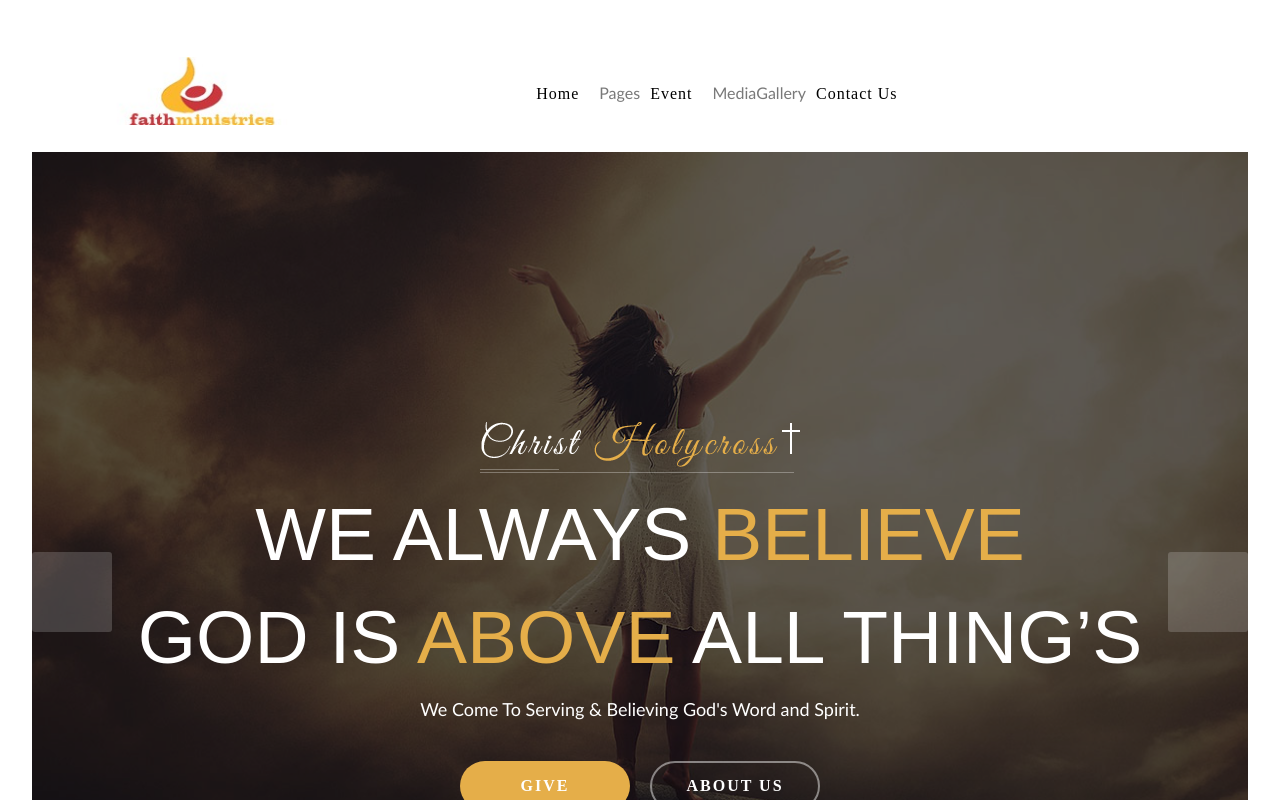
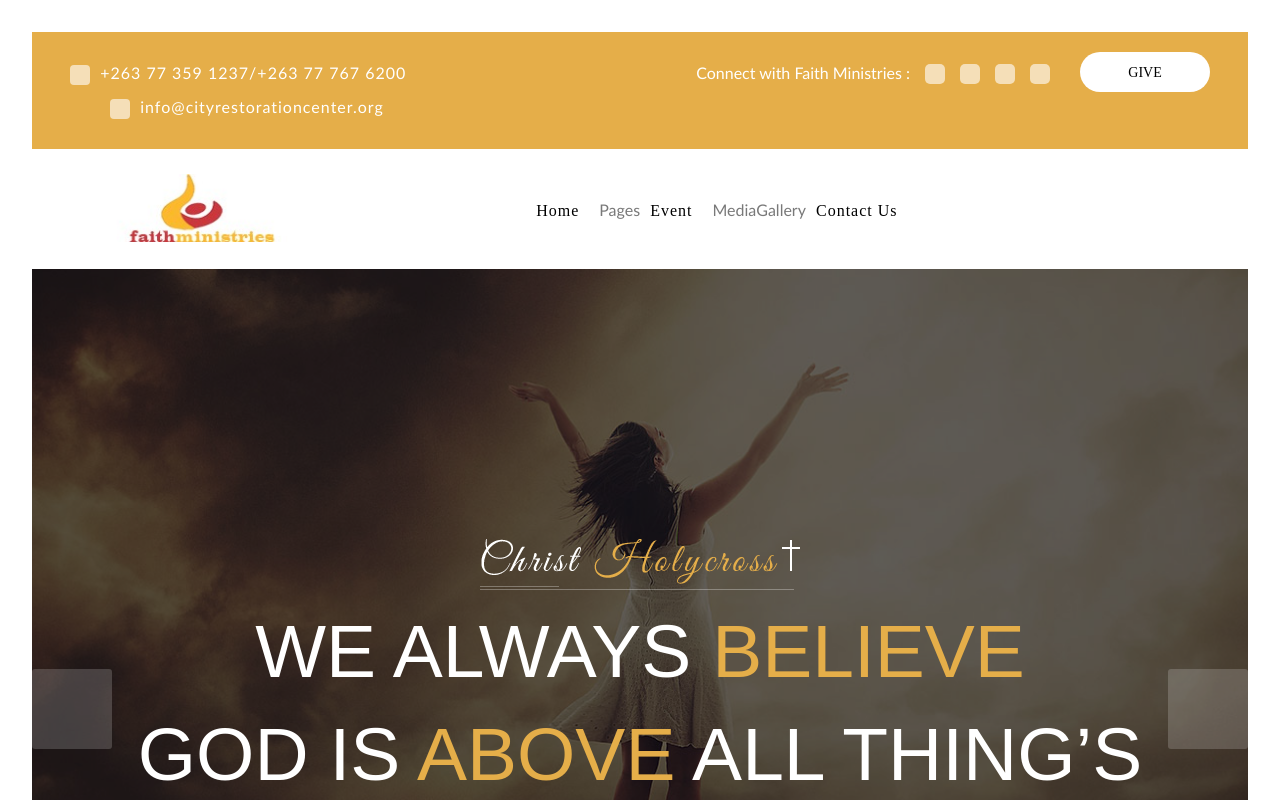
Before and after one commit to tatendasoza/crc, a React (Vite) app in the folder crc-react/: page / in a window 1280 px wide. Shown: the top 800 px of the page. Built offline with nearby package versions, Linux system fonts and the light colour scheme; a web font is replaced by a local one.

Commit message:
feat(header): add top header section with contact info and social links
The header component now includes a new top section displaying contact information, social media links, and a donation button. This enhances user accessibility and engagement options.

```diff
--- a/crc-react/src/components/Header.jsx
+++ b/crc-react/src/components/Header.jsx
@@ -2,6 +2,47 @@ import { Link } from 'react-router-dom'
 
 export default function Header() {
   return (
+    <>
+      <div className="gc_top_header_wrapper hidden-xs">
+        <div className="container">
+          <div className="row">
+            <div className="col-lg-5 col-md-5 col-sm-12 col-xs-12">
+              <div className="gc_left_side_warpper">
+                <div className="gc_top_contect">
+                  <p><i className="fa fa-phone"></i> &nbsp;+263 77 359 1237/+263 77 767 6200</p>
+                  <p className=""><i className="fa fa-envelope"></i> &nbsp;<a href="mailto:info@cityrestorationcenter.org">info@cityrestorationcenter.org</a></p>
+                </div>
+              </div>
+            </div>
+            <div className="col-lg-7 col-md-7 col-sm-12 col-xs-12">
+              <div className="et_right_side_main_warpper">
+                <div className="gc_right_side_warpper">
+                  <ul>
+                    <li>
+                      <div className="gc_top_socialicon">
+                        <ul>
+                          <li>Connect with Faith Ministries :</li>
+                          <li><a href="#"><i className="fa fa-facebook"></i></a></li>
+                          <li><a href="#"><i className="fa fa-twitter"></i></a></li>
+                          <li><a href="#"><i className="fa fa-instagram"></i></a></li>
+                          <li><a href="#"><i className="fa fa-linkedin"></i></a></li>
+                        </ul>
+                      </div>
+                    </li>
+                    <li>
+                      <div className="gc_top_donet_btn">
+                        <ul>
+                          <li><a href="#">GIVE</a></li>
+                        </ul>
+                      </div>
+                    </li>
+                  </ul>
+                </div>
+              </div>
+            </div>
+          </div>
+        </div>
+      </div>
       <div className="gc_main_menu_wrapper">
         <div className="container">
           <div className="row">
@@ -24,7 +65,7 @@ export default function Header() {
                         <li className="parent"><Link to="/tithes">Tithes and Offering</Link></li>
                       </ul>
                     </li>
-                  <li className="has-mega gc_main_navigation"><Link to="/event" className="gc_main_navigation">event</Link></li>
+                    <li className="has-mega gc_main_navigation"><Link to="/event" className="gc_main_navigation">Event</Link></li>
                     <li className="has-mega gc_main_navigation"><span className="gc_main_navigation">Media</span>
                       <ul>
                         <li className="parent"><Link to="/sermons">Sermons</Link></li>
@@ -46,5 +87,6 @@ export default function Header() {
           </div>
         </div>
       </div>
+    </>
   )
 }
```
Lines whose indentation alone changed are shown as unchanged.
